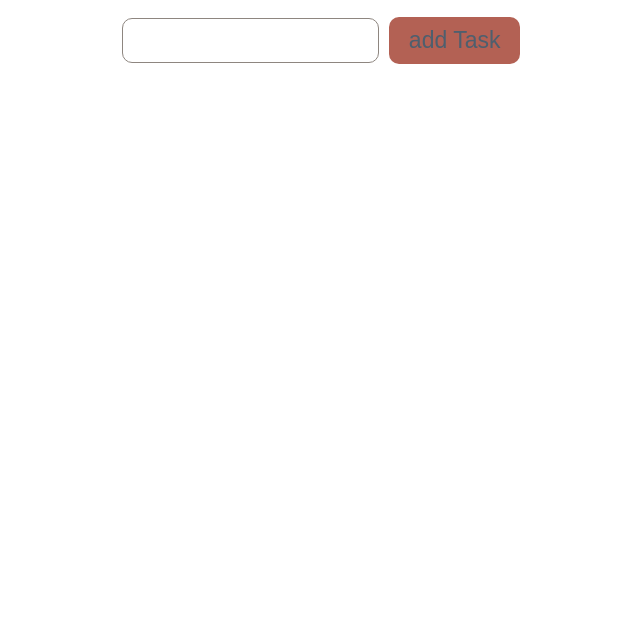
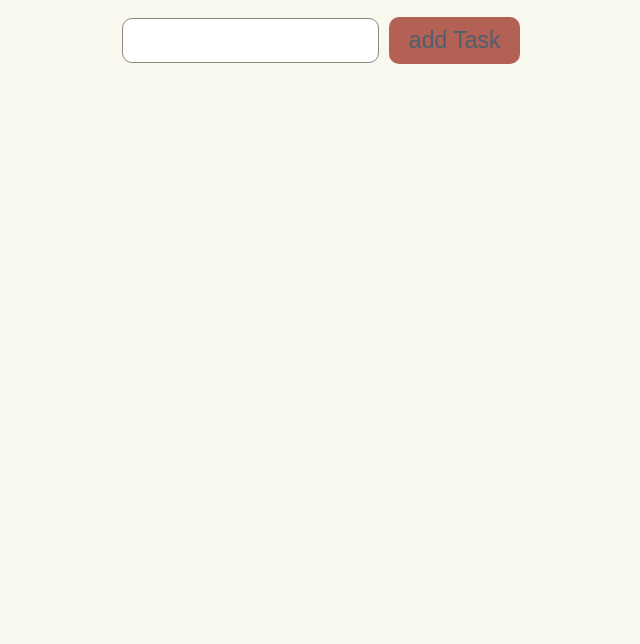
Before and after one commit to IraGur/ToDo_List, a plain HTML site: page index.html in a window 1280 px wide. Shown: the part 156-800 px from the top of the page, without its empty margins (304-944 px from the left). Drawn offline with Linux system fonts and the light colour scheme.

Commit message:
background color changed

```diff
--- a/styles.css
+++ b/styles.css
@@ -5,6 +5,7 @@
 }
 
 body {
+   background-color: #f9f8ef;
    color: #212529;
 }
 
```
